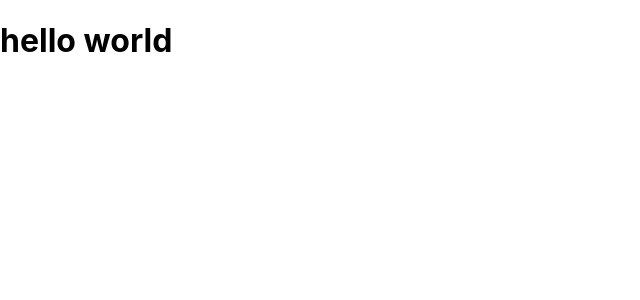
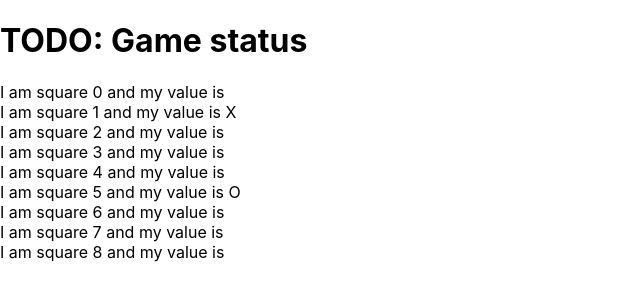
Before and after one commit to stevefaeembra/wk_14_d_3_lab_noughts_crosses, a React (Create React App) app: page / in a window 1280 px wide. Shown: the top 300 px of the page, without its empty margins (0-640 px from the left). Built offline with nearby package versions, Linux system fonts and the light colour scheme.

Commit message:
rendering 9 squares to screen

```diff
--- a/src/App.js
+++ b/src/App.js
@@ -1,11 +1,12 @@
 import React, { Component } from 'react';
+import GameContainer from './containers/GameContainer.js';
 
 import './App.css';
 
 class App extends Component {
   render() {
     return (
-      <h1>hello world</h1>
+      <GameContainer  />
     );
   }
 }
--- /dev/null
+++ b/src/components/Board.js
@@ -0,0 +1,19 @@
+import React, {Component} from 'react';
+
+class Board extends Component {
+
+  render(){
+    let squaresArray = [];
+    for(let squareIndex = 0; squareIndex < 9 ; squareIndex += 1){
+      let squareSymbol = this.props.squareStates[squareIndex];
+      let square = <div>I am square {squareIndex} and my value is {squareSymbol}</div>;
+      squaresArray.push(square);
+    }
+    return (
+      <div className="square">{squaresArray}</div>
+    )
+  }
+
+}
+
+export default Board;
--- a/src/components/GameInfo.js
+++ b/src/components/GameInfo.js
@@ -4,7 +4,7 @@ class GameInfo extends Component {
 
   render() {
     return (
-      <h1>{this.props.mesage}</h1>
+      <h1>{this.props.message}</h1>
     )
   }
 }
--- a/src/containers/GameContainer.js
+++ b/src/containers/GameContainer.js
@@ -1,11 +1,13 @@
 import React, {Component} from 'react';
+import GameInfo from '../components/GameInfo.js';
+import Board from '../components/Board.js'
 
 class GameContainer extends Component {
 
   constructor(props){
     super(props);
     this.state = {
-      squareStates : [' ',' ',' ',' ',' ',' ',' ',' ',' '],
+      squareStates : [' ','X',' ',' ',' ','O',' ',' ',' '],
       nextPlayer : 1
     };
   };
@@ -13,7 +15,8 @@ class GameContainer extends Component {
   render() {
     return (
       <div className="gameContainer">
-        <GameInfo />
+        <GameInfo message="TODO: Game status" />
+        <Board squareStates={this.state.squareStates} />
       </div>
     )
   }
```
